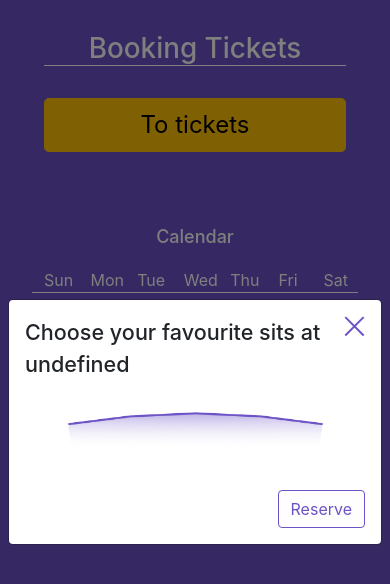
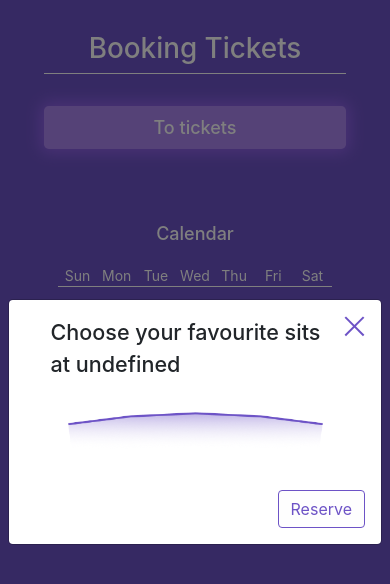
Before and after one commit to yaborodinov/Cinema-tickets, a React (Create React App) app: page /popup in a window 390 px wide. Shown: the top 584 px of the page. Built offline with nearby package versions, Linux system fonts and the light colour scheme.

Commit message:
create global variables for styles, styled ToTickets btn, fixed mobile size components

```diff
--- a/src/components/Body.jsx
+++ b/src/components/Body.jsx
@@ -8,10 +8,10 @@ import { useDispatch, useSelector } from 'react-redux';
 import { Time, Poster, Loader } from './index';
 import {
   StyledCalendarTitle,
-  StyledCol,
+  StyledCalendarCol,
   CalendarWrapper,
   FlexUl,
-} from '../styled/components/Body';
+} from '../styled/components/StyledBody';
 import StyledButton from '../styled/components/StyledButton';
 
 import {
@@ -63,15 +63,17 @@ const Body = ({ onShow, handlerSelectCurrentTime }) => {
                 <StyledCalendarTitle>Calendar</StyledCalendarTitle>
                 <Row className="mb-1 border-bottom border-white">
                   {weekDays.map((el, index) => (
-                    <StyledCol key={`${el}_${index}`}>{el}</StyledCol>
+                    <StyledCalendarCol key={`${el}_${index}`}>
+                      {el}
+                    </StyledCalendarCol>
                   ))}
                 </Row>
                 <Row>
-                  {loading ? <Loader/> : ""}
+                  {loading ? <Loader /> : ""}
                   {(data.dates || currentDate).map((el, ind) => (
-                    <StyledCol
-                      className={currentDate === el.date ? "active" : ""}
-                      border="true"
+                    <StyledCalendarCol
+                      className={currentDate === el.date ? "active" : ''}
+                      border='true'
                       onClick={() => {
                         setCurrentFilms(el.films);
                         setCurrentDate(el.date);
@@ -80,7 +82,7 @@ const Body = ({ onShow, handlerSelectCurrentTime }) => {
                       key={`${el}_${ind}`}
                     >
                       {el.date}
-                    </StyledCol>
+                    </StyledCalendarCol>
                   ))}
                 </Row>
               </CalendarWrapper>
--- a/src/components/Header.jsx
+++ b/src/components/Header.jsx
@@ -4,7 +4,7 @@ import { Title } from './index';
 
 const Header = () => (
   <Title
-    className="d-flex border-bottom border-1 border-white justify-content-center"
+    className="d-flex border-bottom border-1 border-white justify-content-center pb-2"
   >
   Booking Tickets
 </Title>)
--- a/src/components/Poster.jsx
+++ b/src/components/Poster.jsx
@@ -12,7 +12,7 @@ const Poster = ({ item, handlerPosterleClick, active }) => {
       onClick={handlerPosterleClick}
     >
       <img src={item.poster} alt={item.name} />
-      <h2 className="mt-3">{item.name}</h2>
+      <h2 className="mt-3 h3">{item.name}</h2>
     </StyledPoster>
   );
 };
--- a/src/components/Time.jsx
+++ b/src/components/Time.jsx
@@ -1,7 +1,7 @@
 import React from 'react';
 import PropTypes from 'prop-types';
 
-import { StyledTime } from '../styled/components/Time';
+import { StyledTime } from '../styled/components/StyledTime';
 
 const Time = ({ time, onShow, activeSit, handlerSelectCurrentTime }) => (
   <StyledTime
--- a/src/components/Title.jsx
+++ b/src/components/Title.jsx
@@ -1,6 +1,6 @@
 import React from 'react';
 
-import { StyledTitle } from '../styled/components/Title';
+import { StyledTitle } from '../styled/components/StyledTitle';
 
 const Title = (props) => <StyledTitle {...props} />;
 
--- a/src/styled/Global.js
+++ b/src/styled/Global.js
@@ -33,13 +33,25 @@ export const theme = {
     backgroundVioletLighter: '#cbafff',
     disabled: '#ccc'
   },
+  borders: {
+    borderViolet: '#aa85ee'
+  },
+  boxShadows: {
+    boxShadowViolet: '0px 0px 15px 4px #9363eb'
+  },
   transition: {
     transition: 'all 0.2s linear'
   },
   media: {
-    medium: '768px'
+    small: '576px',
+    medium: '768px',
+    large: '992px',
+    extraLarge: '1200px'
   },
   fontSize: {
-    medium: '24px'
+    small: '14px',
+    medium: '18px',
+    large: '24px',
+    extraLarge: '30px'
   }
 };
--- a/src/styled/components/Body.js
+++ b/src/styled/components/StyledBody.js
@@ -6,14 +6,17 @@ export const StyledCalendarTitle = styled('h3')`
   color: ${props => props.color || props.theme.colors.primary};
   margin: 20px 0;
   text-align: center;
-  font-size: 18px;
+  font-size: ${props=>props.theme.fontSize.medium};
 
   &.disabled {
     display: none;
   }
 `;
 
-export const StyledCol = styled(Col)`
+export const StyledCalendarCol = styled(Col)`
+  font-size: ${props=>props.theme.fontSize.small};
+  padding-left: 0;
+  padding-right: 0;
   text-align:center;
   width: 14.285714%;
   flex: 0 0 auto;
@@ -34,14 +37,21 @@ export const StyledCol = styled(Col)`
     cursor: pointer;
     color: ${props => props.theme.colors.yellow};
   }
+  @media(min-width: ${props => props.theme.media.small}) {
+    font-size: ${props=>props.theme.fontSize.medium};
+  }
 `;
 
 export const CalendarWrapper = styled('div')`
-  max-width: 350px;
-  min-width: 300px;
+  min-width: 200px;
+  max-width: 250px;
   margin-left: auto;
   margin-right: auto;
   padding: 30px 0;
+  @media(min-width: ${props => props.theme.media.small}) {
+  max-width: 350px;
+  min-width: 300px;
+  }
 `;
 
 export const FlexUl = styled('ul')`
--- a/src/styled/components/StyledButton.js
+++ b/src/styled/components/StyledButton.js
@@ -1,8 +1,13 @@
 import styled from 'styled-components';
 import { Button } from 'react-bootstrap';
 
- const StyledButton = styled(Button)`
-  font-size: ${props=>props.theme.fontSize.medium};
+const StyledButton = styled(Button)`
+  font-weight: 500;
+  border: ${props => props.theme.borders.borderViolet};
+  box-shadow: ${props => props.theme.boxShadows.boxShadowViolet};
+  background-color: ${props=>props.theme.colors.backgroundViolet};
+  color: ${props=>props.theme.colors.primary};
+  font-size: ${props => props.theme.fontSize.medium};
 `
 
 export default StyledButton;
--- a/src/styled/components/Time.js
+++ b/src/styled/components/StyledTime.js
@@ -2,12 +2,12 @@ import styled from 'styled-components';
 
 export const StyledTime = styled.li `
   list-style: none;
-  background-color: #aa85ee;
+  background-color: ${props=>props.theme.colors.backgroundViolet};
   border-radius: 25px;
   padding: 3px 12px;
   color: ${props=>props.theme.colors.primary};
-  box-shadow: 0px 0px 15px 4px #9363eb;
-  font-size: 13px;
+  box-shadow: ${props=>props.theme.boxShadows.boxShadowViolet};
+  font-size: ${props=>props.theme.fontSize.small};
   transition: ${props=>props.theme.transition.transition};
   margin: 10px;
   &:hover {
--- a/src/styled/components/popup/StyledPopup.js
+++ b/src/styled/components/popup/StyledPopup.js
@@ -5,6 +5,10 @@ import { Modal } from 'react-bootstrap';
 
 export const StyledHeader = styled(Modal.Header)`
   position: relative;
+  .modal-title {
+    min-width: 85%;
+    max-width: 85%;
+  }
 `;
 
 export const StyledCloseButton = styled('button')`
@@ -17,7 +21,7 @@ export const StyledCloseButton = styled('button')`
   width: 20px;
   height: 20px;
   &:before {
-    content: "";
+    content: '';
     display: block;
     width: 26px;
     height: 2px;
@@ -26,7 +30,7 @@ export const StyledCloseButton = styled('button')`
     transform: rotate(45deg) translateX(-3px) translateY(2px);
   };
   &:after {
-    content: "";
+    content: '';
     display: block;
     width: 26px;
     height: 2px;
```
Also changed, not shown: src/styled/components/StyledTitle.js (renamed from src/styled/components/Title.js).
